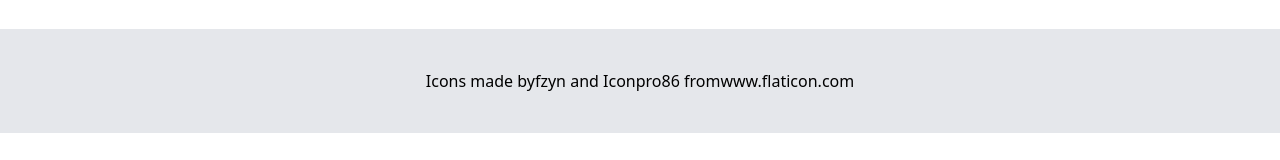
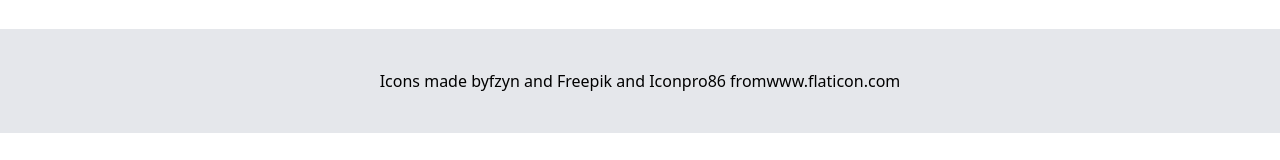
Before and after one commit to githiago-f/investimentos, a React (Create React App) app: page /investimentos/register in a window 1280 px wide. Shown: the part 499-659 px from the top of the page. Built offline with nearby package versions, Linux system fonts and the light colour scheme.

Commit message:
add plus button

```diff
--- a/src/components/AddCard/index.tsx
+++ b/src/components/AddCard/index.tsx
@@ -1,4 +1,5 @@
 import React from 'react';
+import plusSymbol from '../../assets/img/plus-symbol-button.png';
 
 type Props = {
   onClick: () => void
@@ -11,7 +12,7 @@
   >
     <div className="left-bar" />
     <div className="flex space-x-5 items-center justify-center h-full">
-      <img height={32} width={32} src='https://cdn-icons.flaticon.com/png/512/2377/premium/2377839.png?token=exp=1636215734~hmac=98b033c974a0b2e09319e831f770f40c' alt="Renda fixa icone" />
+      <img height={32} width={32} src={plusSymbol} alt="Renda fixa icone" />
       <h3 className="text-xl font-bold">Adicionar</h3>
     </div>
   </button>
--- a/src/components/ReservedRightsIcons/index.tsx
+++ b/src/components/ReservedRightsIcons/index.tsx
@@ -4,6 +4,7 @@
   <div className="text-center p-10 bg-gray-200">
     Icons made by
     <a href="https://www.flaticon.com/authors/fzyn" title="fzyn">fzyn</a> and{' '}
+    <a href="https://www.freepik.com" title="Freepik">Freepik</a> and{' '}
     <a href="https://www.flaticon.com/br/autores/iconpro86" title="Iconpro86">Iconpro86</a> from
     <a href="https://www.flaticon.com/" title="Flaticon">www.flaticon.com</a>
   </div>
--- a/src/page/Dashboard/index.tsx
+++ b/src/page/Dashboard/index.tsx
@@ -1,6 +1,6 @@
 import React from 'react';
+import { withRouter } from 'react-router';
 import { Container } from 'components/Container';
-import { withRouter } from 'react-router';
 import { useDashboardHooks } from './hooks';
 import { toBRL } from 'utils/toBRL';
 import { Card } from 'components/Card';
```
Also changed, not shown: src/assets/img/plus-symbol-button.png (added).
